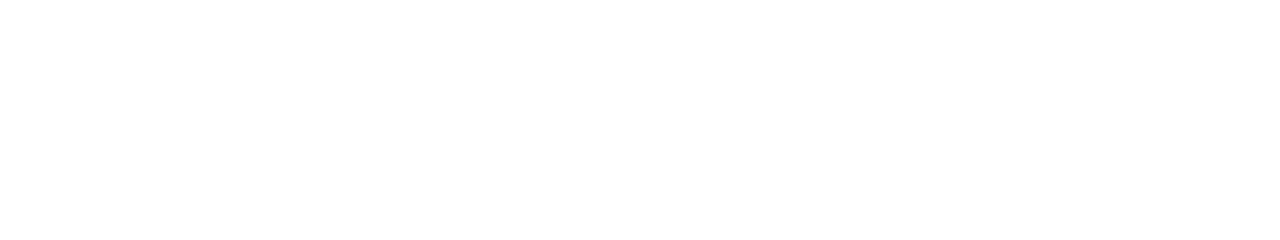
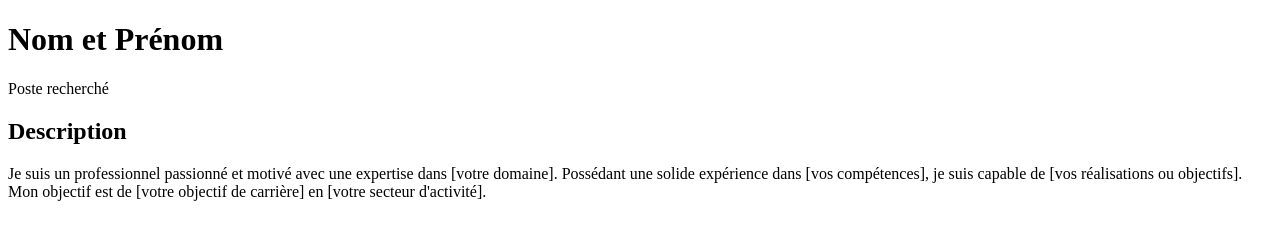
Before and after one commit to Bovisaloukou/git-mon-cv, a plain HTML site: page index.html in a window 1280 px wide. Drawn offline with Linux system fonts and the light colour scheme.

Commit message:
mise en place de la section description

```diff
--- a/index.html
+++ b/index.html
@@ -3,9 +3,19 @@
 <head>
     <meta charset="UTF-8">
     <meta name="viewport" content="width=device-width, initial-scale=1.0">
-    <title>Document</title>
+    <title>Mon CV</title>
 </head>
 <body>
 
+    <header>
+        <h1>Nom et Prénom</h1>
+        <p>Poste recherché</p>
+    </header>
+
+    <section id="description">
+        <h2>Description</h2>
+        <p>Je suis un professionnel passionné et motivé avec une expertise dans [votre domaine]. Possédant une solide expérience dans [vos compétences], je suis capable de [vos réalisations ou objectifs]. Mon objectif est de [votre objectif de carrière] en [votre secteur d'activité].</p>
+    </section>
+
 </body>
 </html>
```
